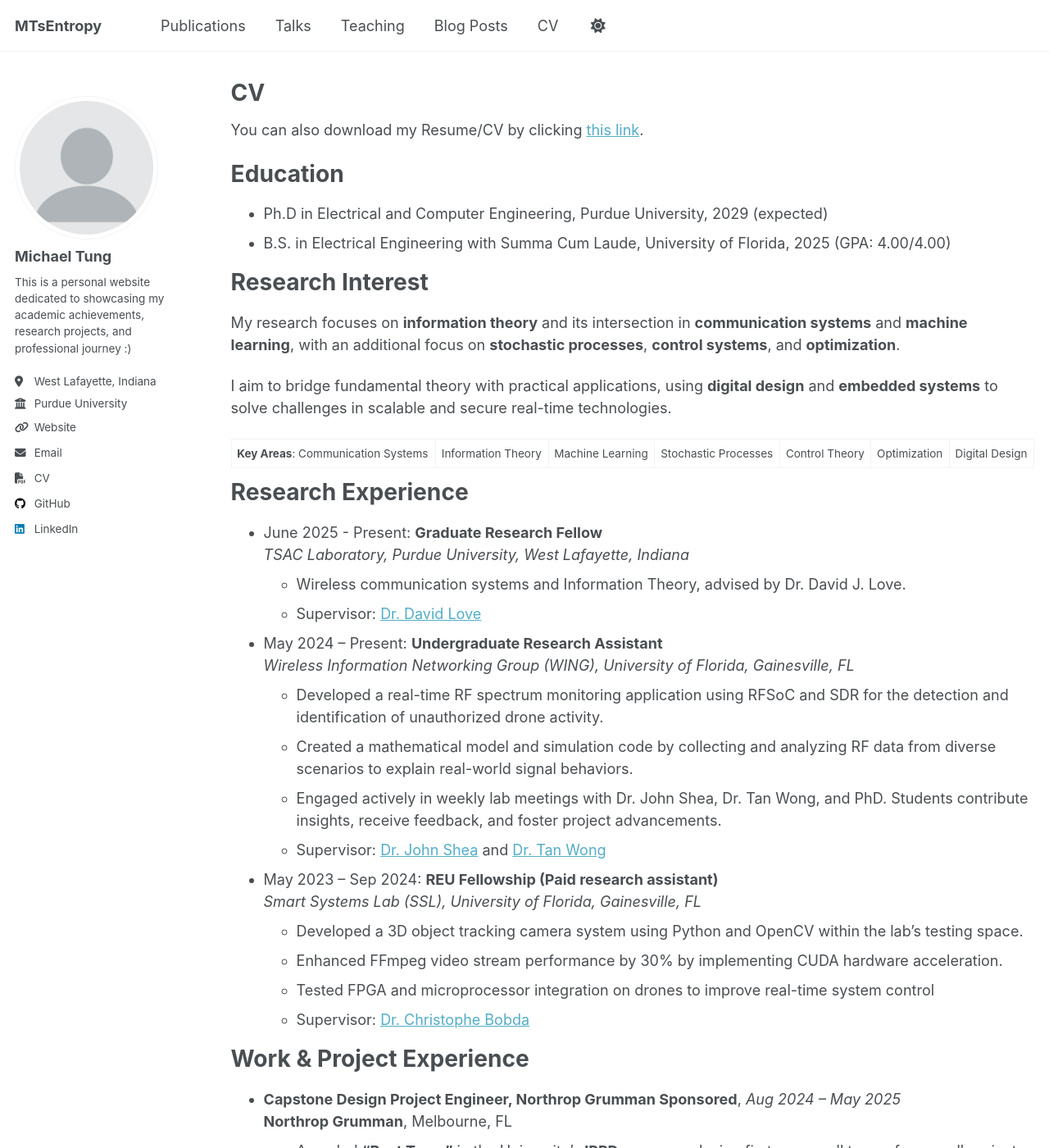
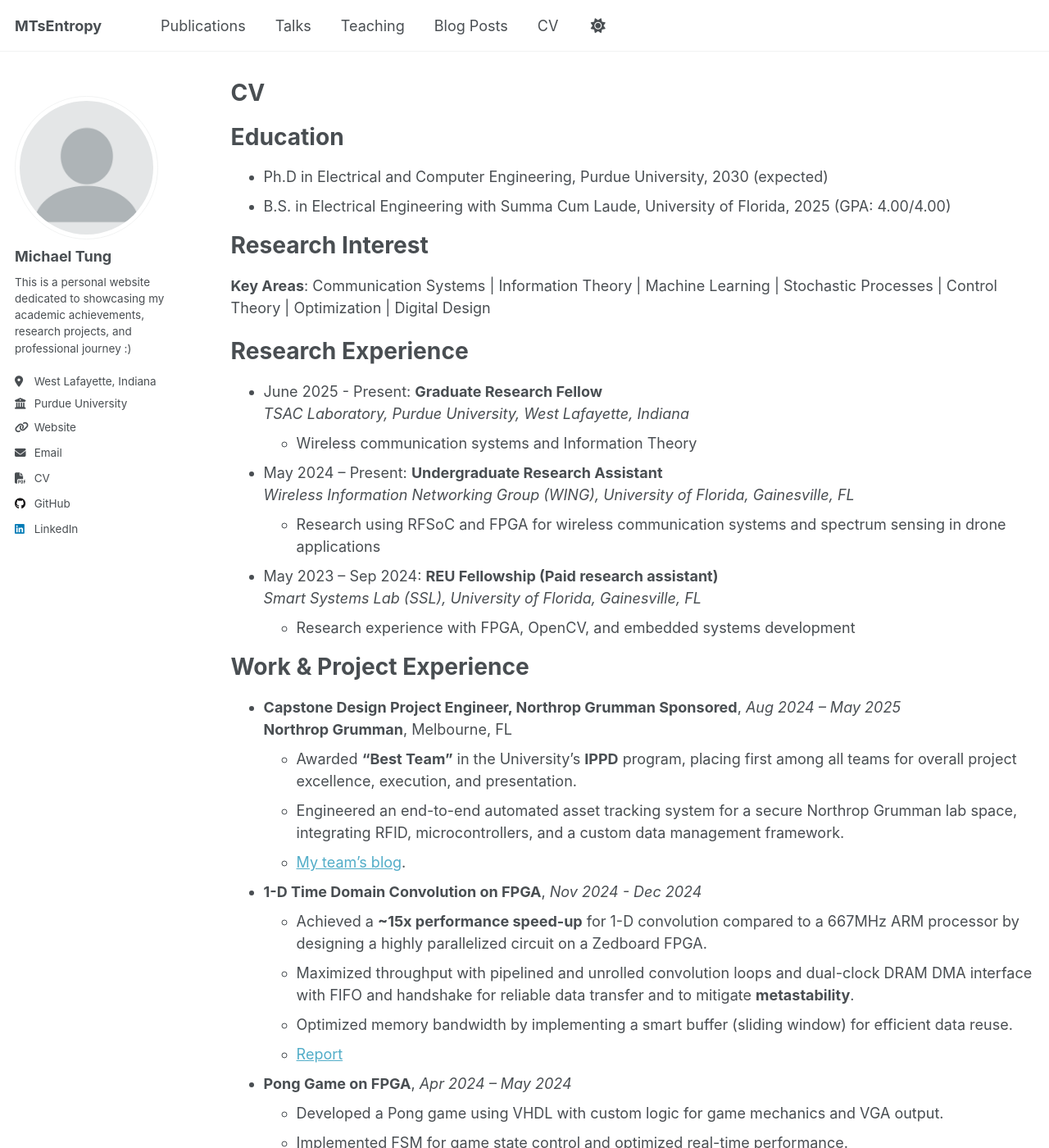
Before and after one commit to GodKnowss/GodKnowss.github.io, a Jekyll site: the page built from _pages/cv.md, in a window 1280 px wide and 1400 px high. Shown: the whole window at 82% size. Built offline with Jekyll 4.4.1, drawn with Linux system fonts in a browser that asks for light colours; a script that is not in the unit is left out.

Commit message:
update CV

```diff
--- a/_pages/cv.md
+++ b/_pages/cv.md
@@ -9,21 +9,16 @@ redirect_from:
 
 {% include base_path %}
 
-You can also download my Resume/CV by clicking [this link](/files/Resume/MichaelTung_Resume_2025_10_19.pdf). <!--* everytime change, also change the config cv too -->
+<!-- You can also download my Resume/CV by clicking [this link](/files/Resume/MichaelTung_Resume_2025_10_19.pdf). --> <!--* everytime change, also change the config cv too -->
 
 Education
 ======
-* Ph.D in Electrical and Computer Engineering, Purdue University, 2029 (expected)
+* Ph.D in Electrical and Computer Engineering, Purdue University, 2030 (expected)
 <!--* M.S. in Jekyll, GitHub University, 2014 -->
 * B.S. in Electrical Engineering with Summa Cum Laude, University of Florida, 2025 (GPA: 4.00/4.00)
 
 
 # Research Interest
-My research focuses on **information theory** and its intersection in **communication systems** and **machine learning**,
-with an additional focus on **stochastic processes**, **control systems**, and **optimization**. <br>
-
-I aim to bridge fundamental theory with practical applications, using **digital design** and **embedded systems** to solve challenges in scalable and secure real-time technologies. <br>
-
 **Key Areas**: Communication Systems | Information Theory | Machine Learning | Stochastic Processes | Control Theory | Optimization | Digital Design <br>
 
 
@@ -31,22 +26,15 @@ Research Experience
 ======
 * June 2025 - Present: **Graduate Research Fellow** <br>
   _TSAC Laboratory, Purdue University, West Lafayette, Indiana_
-	* Wireless communication systems and Information Theory, advised by Dr. David J. Love.
-	* Supervisor: [Dr. David Love](https://engineering.purdue.edu/~djlove/)
+	* Wireless communication systems and Information Theory
 
 * May 2024 – Present: **Undergraduate Research Assistant** <br>
   _Wireless Information Networking Group (WING), University of Florida, Gainesville, FL_
-  * Developed a real-time RF spectrum monitoring application using RFSoC and SDR for the detection and identification of unauthorized drone activity.
-  * Created a mathematical model and simulation code by collecting and analyzing RF data from diverse scenarios to explain real-world signal behaviors.
-  * Engaged actively in weekly lab meetings with Dr. John Shea, Dr. Tan Wong, and PhD. Students contribute insights, receive feedback, and foster project advancements.
-  * Supervisor: [Dr. John Shea](https://www.ece.ufl.edu/people/faculty/john-m-shea/) and [Dr. Tan Wong](https://www.ece.ufl.edu/people/faculty/tan-wong/)
+  * Research using RFSoC and FPGA for wireless communication systems and spectrum sensing in drone applications
 
 * May 2023 – Sep 2024: **REU Fellowship (Paid research assistant)** <br>
   _Smart Systems Lab (SSL), University of Florida, Gainesville, FL_
-  * Developed a 3D object tracking camera system using Python and OpenCV within the lab's testing space.
-  * Enhanced FFmpeg video stream performance by 30% by implementing CUDA hardware acceleration.
-  * Tested FPGA and microprocessor integration on drones to improve real-time system control
-  * Supervisor: [Dr. Christophe Bobda](https://www.ece.ufl.edu/people/faculty/christophe-bobda/)
+  * Research experience with FPGA, OpenCV, and embedded systems development
 
 
 Work & Project Experience
```
Also changed, not shown: _pages/about.md (+4 -17 lines).
